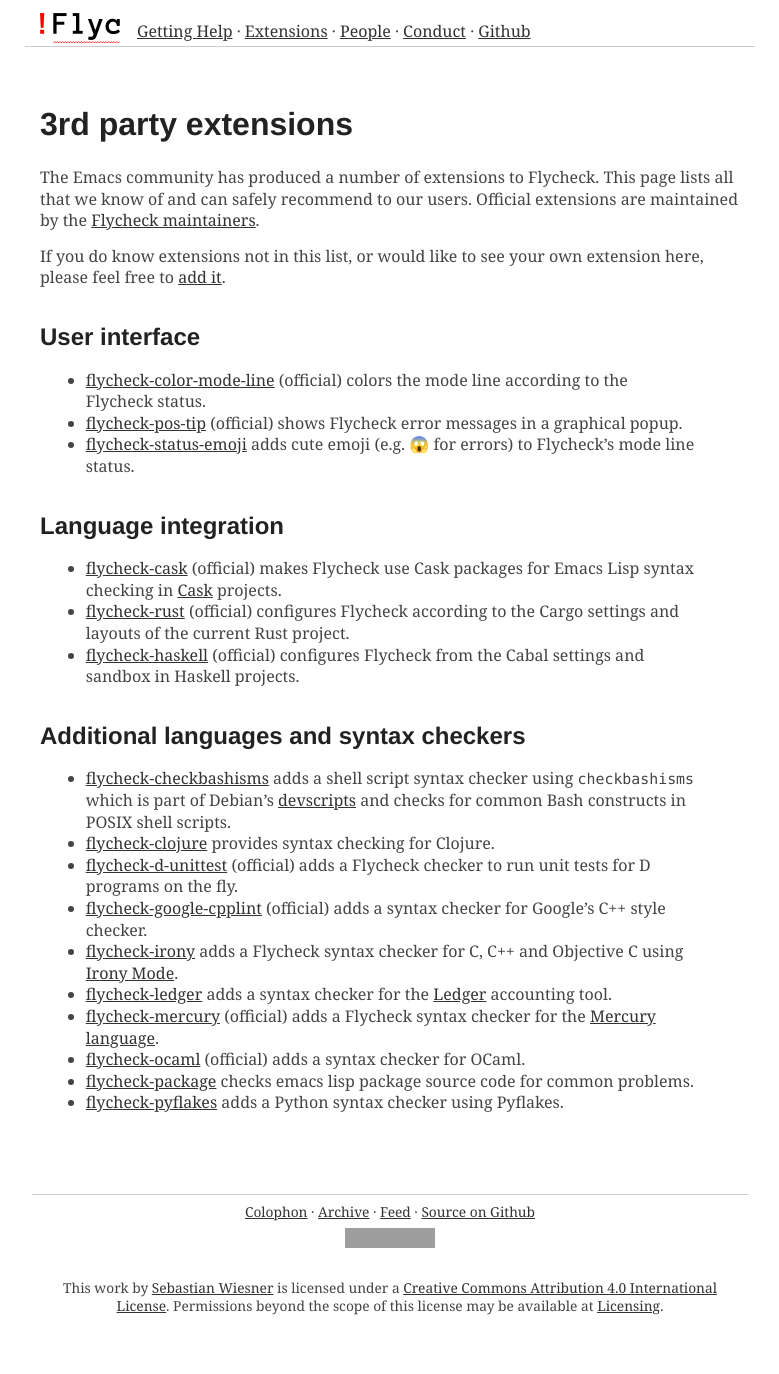
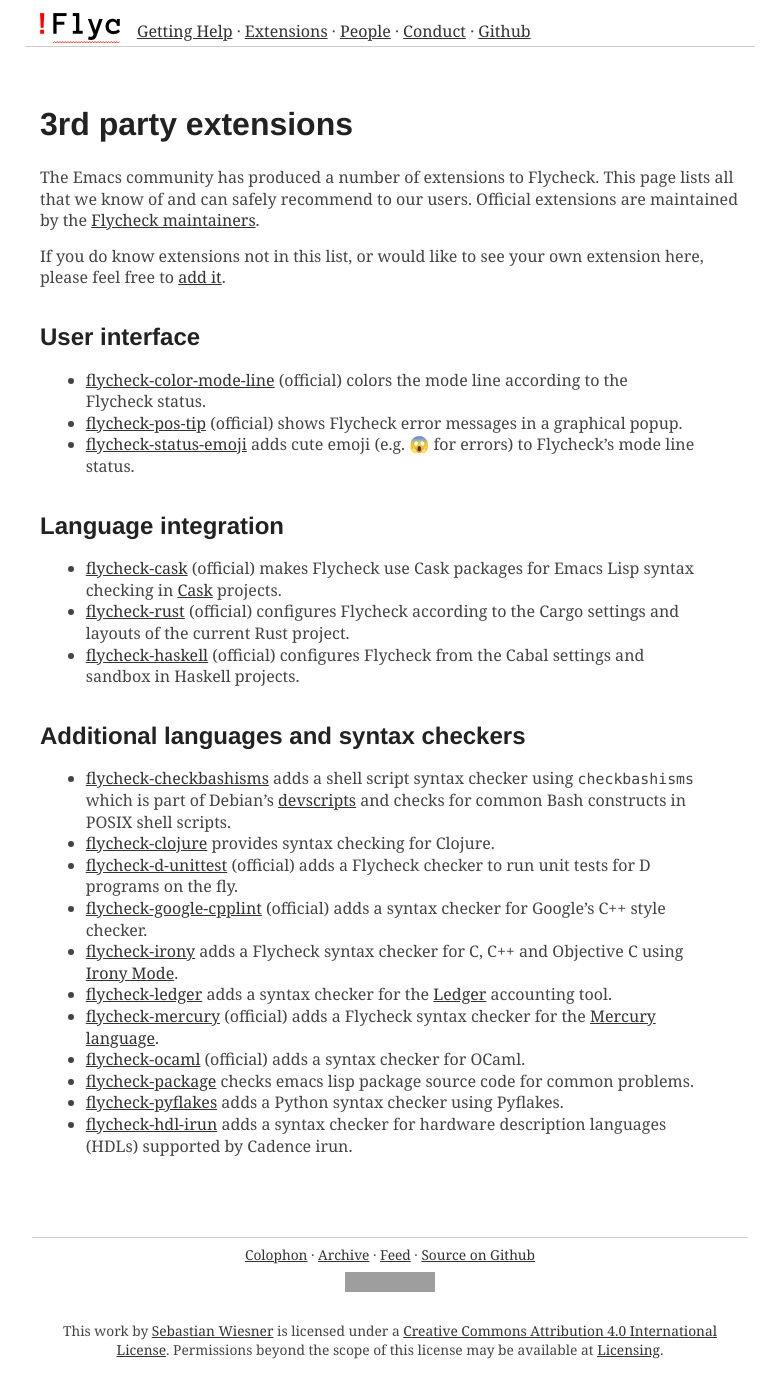
Before and after one commit to cmarqu/flycheck.github.io, a Jekyll site: the page built from extensions.md, in a window 1280 px wide. Shown: the whole page, without its empty margins (250-1029 px from the left). Built offline with Jekyll 4.4.1, drawn with Linux system fonts in a browser that asks for light colours; some web fonts are replaced; before the commit the page ends 1331 px from its top, so only the background shows below that; grey boxes are pictures that could not be loaded.

Commit message:
Update extensions.md
Add link to https://github.com/cmarqu/flycheck-hdl-irun which adds a syntax checker for hardware description languages (HDLs) supported by Cadence irun.

```diff
--- a/extensions.md
+++ b/extensions.md
@@ -60,3 +60,6 @@
   emacs lisp package source code for common problems.
 * [flycheck-pyflakes](https://github.com/Wilfred/flycheck-pyflakes) adds a
   Python syntax checker using Pyflakes.
+* [flycheck-hdl-irun](https://github.com/cmarqu/flycheck-hdl-irun) adds a
+  syntax checker for hardware description languages (HDLs) supported by
+  Cadence irun.
```
